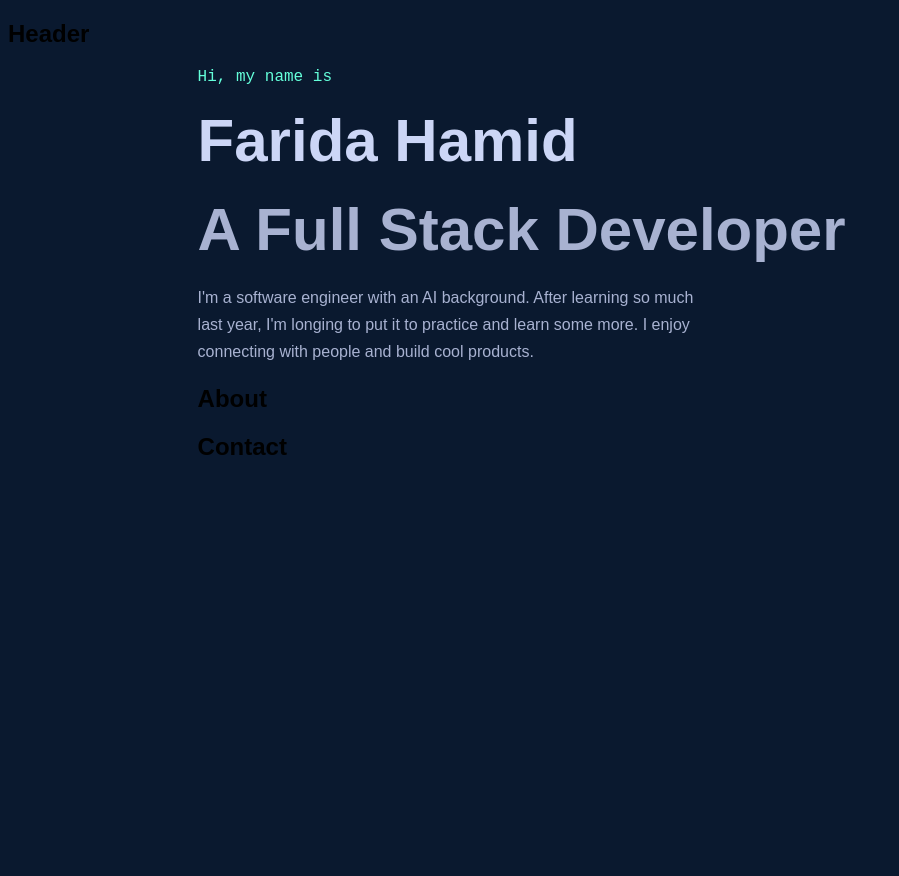
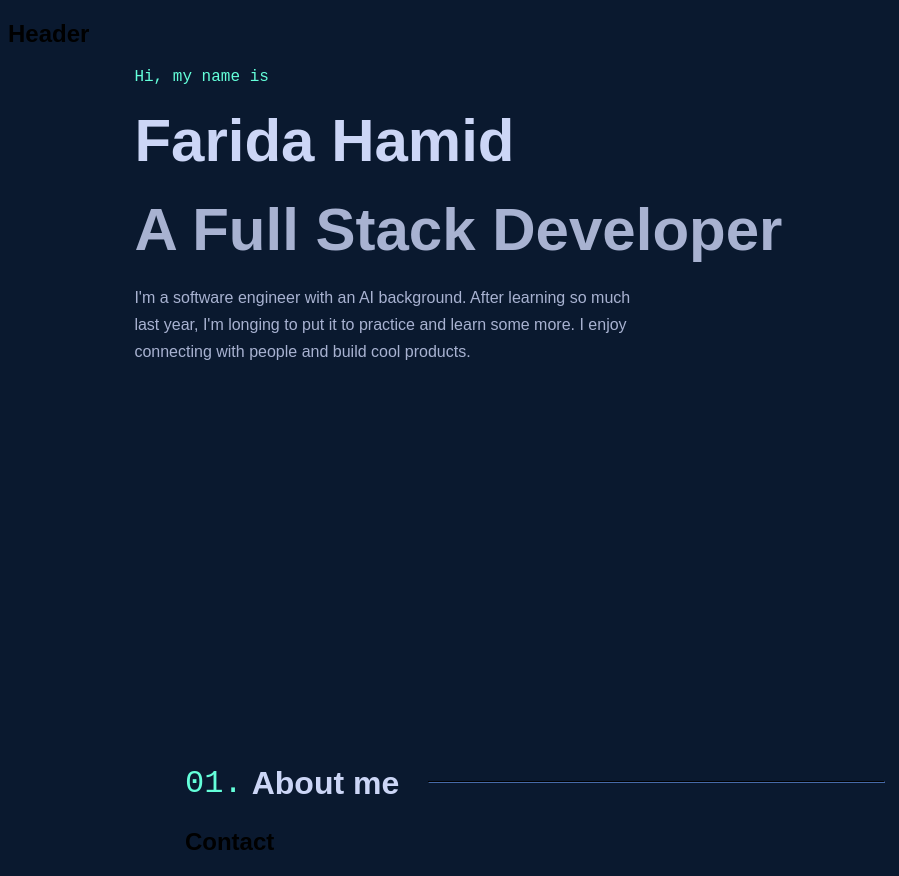
Before and after one commit to Farida-Hamid/Personal-Website, a React (Create React App) app: page / in a window 1280 px wide. Shown: the whole page, without its empty margins (0-899 px from the left). Before the commit the page ends 800 px from the top, so only its background shows below. Built offline with nearby package versions, Linux system fonts and the light colour scheme.

Commit message:
Style components header

```diff
--- a/src/App.js
+++ b/src/App.js
@@ -10,8 +10,10 @@ const App  = () => {
       <Header />
       <main>
         <Intro />
-        <About />
-        <Contact />
+        <section className='content'>
+          <About />
+          <Contact />
+        </section>
       </main>
     </>
   );
--- a/src/components/About.js
+++ b/src/components/About.js
@@ -2,7 +2,13 @@ import React from "react";
 
 const About = () => {
   return (
-    <h2>About</h2>
+    <>
+      <h2 className="title">
+        <div className="robotic">01.</div>
+        About me
+        <hr></hr>
+      </h2>
+    </>
   )
 }
 
--- a/src/style/App.css
+++ b/src/style/App.css
@@ -7,6 +7,7 @@
   --light-slate: #a8b2d1;
   --lightest-slate: #ccd6f6;
   --basic-background: #0a192f;
+  --lightest-navy: #233554;
 }
 
 body {
@@ -16,7 +17,7 @@ body {
 
 main {
   margin: auto;
-  width: 70%;
+  width: 80%;
 }
 
 .robotic {
@@ -24,3 +25,23 @@ main {
   color: var(--green);
   font-weight: 500;
 }
+
+.content {
+  width: 90%;
+  margin: auto;
+  margin-top: 50vh;
+}
+
+.title {
+  color: var(--lightest-slate);
+  font-size: 32px;
+  display: flex;
+  gap: 1%;
+}
+
+.title hr {
+  width: 50%;
+  height: 0;
+  margin-left: 20px;
+  border-color: var(--lightest-navy);
+}
--- a/src/style/intro.css
+++ b/src/style/intro.css
@@ -1,10 +1,11 @@
 h1 {
-  font-size: 60px;
+  /* font-size: 60px; */
+  font-size: clamp(40px, 8vw, 60px);
   margin: 20px 0;
 }
 
 .introduction {
-  width: 500px;
+  width: clamp(70px, 60vw, 500px);
   line-height: 27px;
   color: var(--light-slate);
 }
```
Also changed, not shown: src/style/about.css (added).
